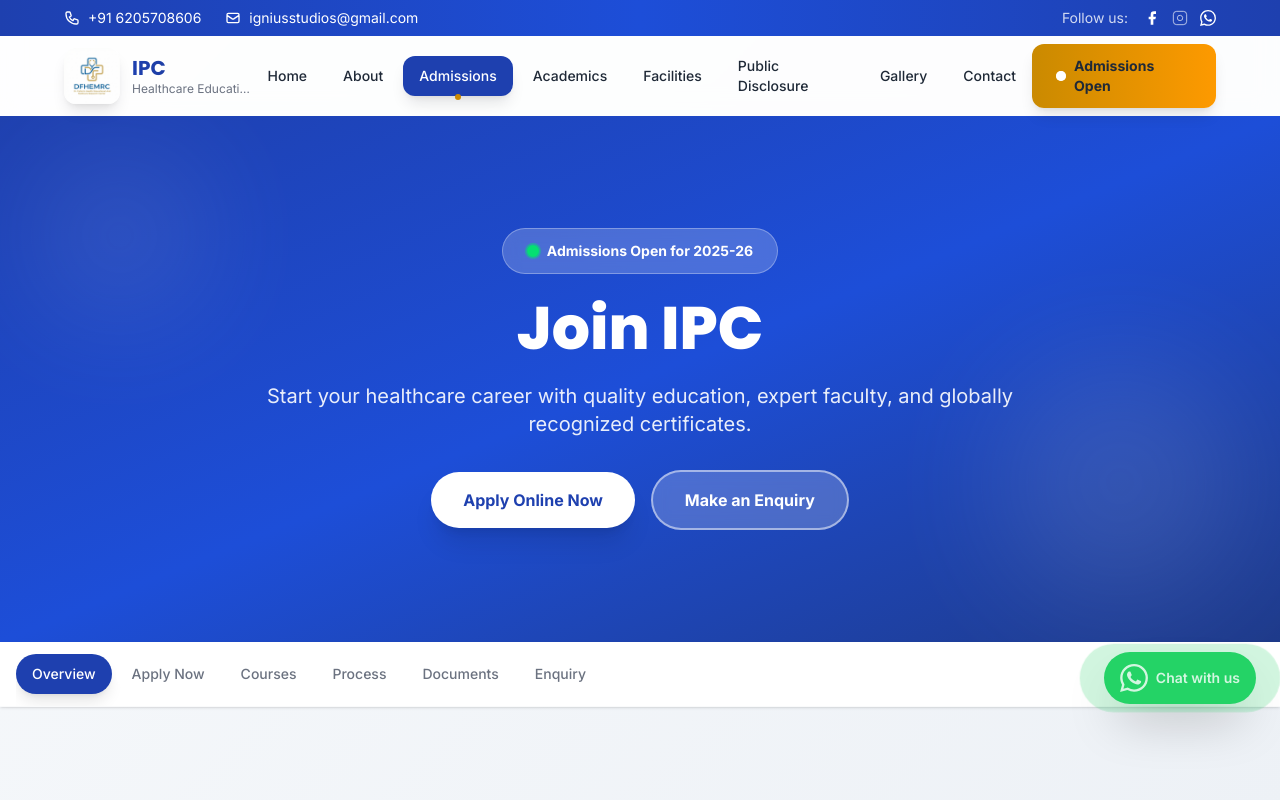
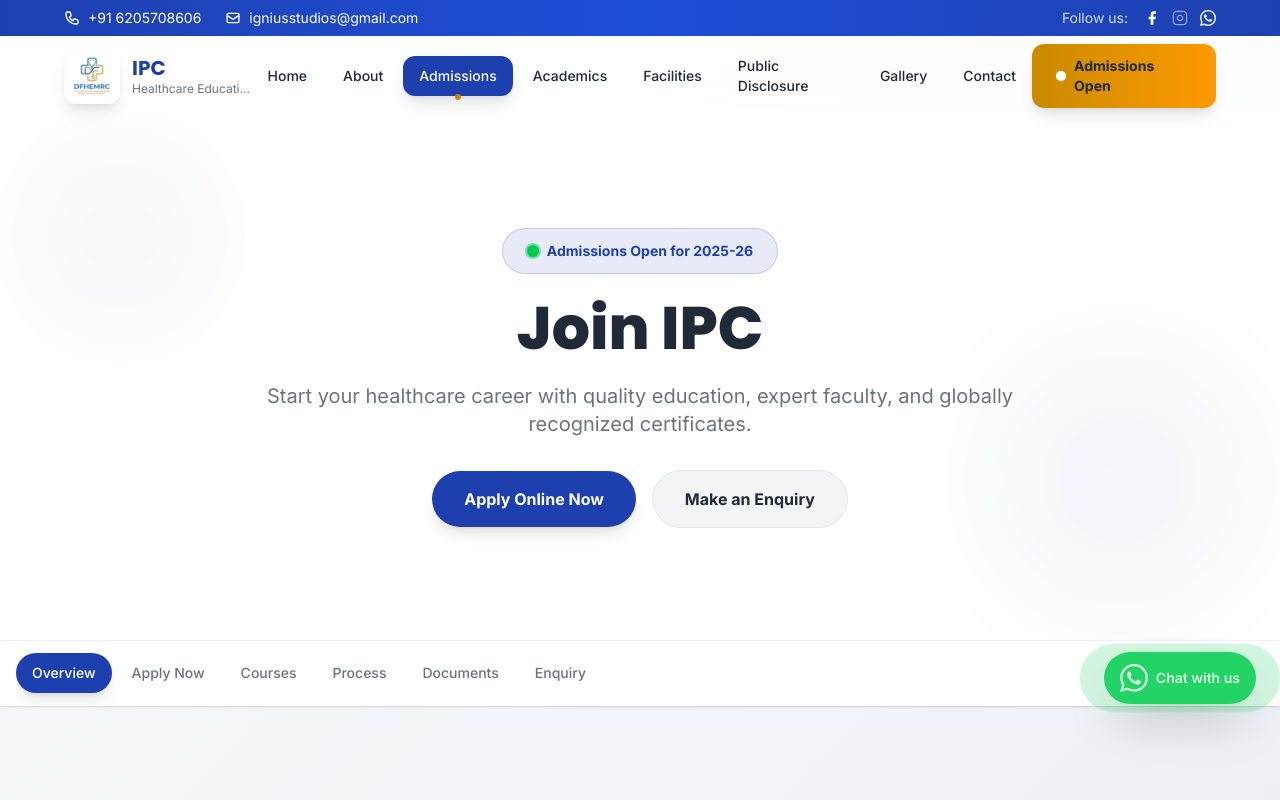
Before and after one commit to invinci009/miapatna, a Next.js app: page /admissions in a window 1280 px wide. Shown: the top 800 px of the page. Built offline with nearby package versions, Linux system fonts and the light colour scheme.

Commit message:
Clean white admissions banner with professional styling

```diff
--- a/src/app/admissions/AdmissionsContent.tsx
+++ b/src/app/admissions/AdmissionsContent.tsx
@@ -39,38 +39,38 @@
     return (
         <>
             {/* Hero Section */}
-            <div className="relative bg-gradient-to-br from-primary via-primary-700 to-primary-900 py-20 md:py-28 overflow-hidden">
-                <div className="absolute inset-0 opacity-10">
-                    <div className="absolute top-10 left-10 w-40 h-40 bg-white rounded-full blur-3xl"></div>
-                    <div className="absolute bottom-10 right-10 w-60 h-60 bg-white rounded-full blur-3xl"></div>
+            <div className="relative bg-white py-20 md:py-28 overflow-hidden border-b border-gray-100">
+                <div className="absolute inset-0 opacity-5">
+                    <div className="absolute top-10 left-10 w-40 h-40 bg-primary rounded-full blur-3xl"></div>
+                    <div className="absolute bottom-10 right-10 w-60 h-60 bg-primary rounded-full blur-3xl"></div>
                 </div>
 
                 <div className="container mx-auto px-4 md:px-8 lg:px-16 text-center relative z-10">
-                    <div className="inline-flex items-center gap-2 bg-white/20 backdrop-blur-sm text-white px-6 py-3 rounded-full text-sm font-medium mb-6 border border-white/30">
+                    <div className="inline-flex items-center gap-2 bg-primary/10 text-primary px-6 py-3 rounded-full text-sm font-medium mb-6 border border-primary/20">
                         <span className="relative flex h-3 w-3">
-                            <span className="animate-ping absolute inline-flex h-full w-full rounded-full bg-green-400 opacity-75"></span>
-                            <span className="relative inline-flex rounded-full h-3 w-3 bg-green-400"></span>
+                            <span className="animate-ping absolute inline-flex h-full w-full rounded-full bg-green-500 opacity-75"></span>
+                            <span className="relative inline-flex rounded-full h-3 w-3 bg-green-500"></span>
                         </span>
                         <span className="font-bold">Admissions Open for 2025-26</span>
                     </div>
 
-                    <h1 className="text-4xl md:text-6xl font-heading font-extrabold text-white mb-6">
+                    <h1 className="text-4xl md:text-6xl font-heading font-extrabold text-neutral mb-6">
                         Join {schoolInfo.shortName}
                     </h1>
-                    <p className="text-white/90 text-lg md:text-xl max-w-3xl mx-auto mb-8">
+                    <p className="text-subtle-light text-lg md:text-xl max-w-3xl mx-auto mb-8">
                         Start your healthcare career with quality education, expert faculty, and globally recognized certificates.
                     </p>
 
                     <div className="flex flex-col sm:flex-row items-center justify-center gap-4">
                         <button
                             onClick={() => setActiveTab('apply')}
-                            className="w-full sm:w-auto bg-white text-primary px-8 py-4 rounded-full font-bold hover:bg-gray-100 hover:scale-105 transition-all shadow-xl"
+                            className="w-full sm:w-auto bg-primary text-white px-8 py-4 rounded-full font-bold hover:bg-primary-focus hover:scale-105 transition-all shadow-lg"
                         >
                             Apply Online Now
                         </button>
                         <button
                             onClick={() => setActiveTab('enquiry')}
-                            className="w-full sm:w-auto bg-white/20 backdrop-blur-sm text-white border-2 border-white/50 px-8 py-4 rounded-full font-bold hover:bg-white/30 transition-all"
+                            className="w-full sm:w-auto bg-gray-100 text-neutral border border-gray-200 px-8 py-4 rounded-full font-bold hover:bg-gray-200 transition-all"
                         >
                             Make an Enquiry
                         </button>
```
